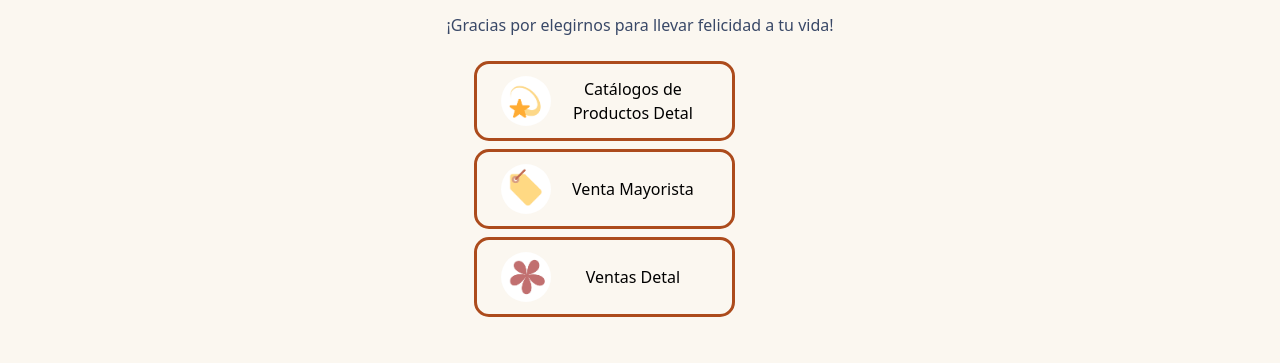
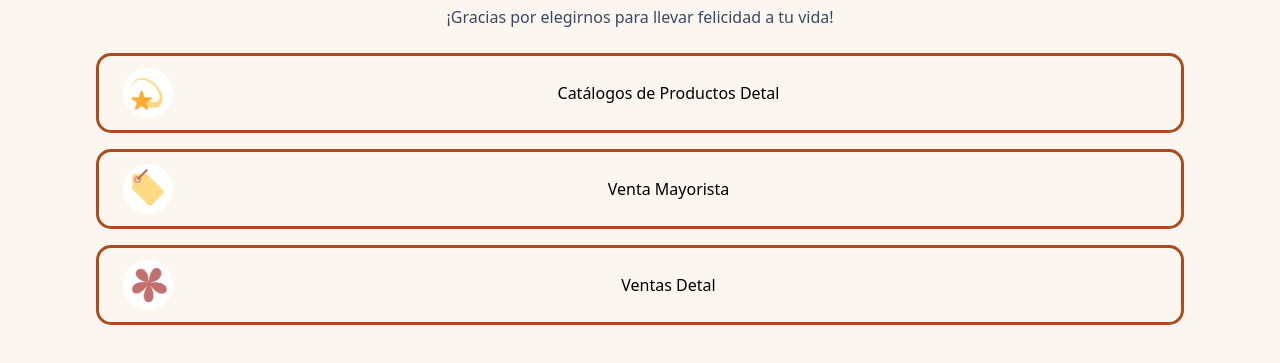
Before and after one commit to santos25/lulubiolink, a website: page public/index.html in a window 1280 px wide. Shown: the part 319-682 px from the top of the page. Drawn offline with nearby package versions, Linux system fonts and the light colour scheme.

Commit message:
bug fixed button catalogo

```diff
--- a/public/index.html
+++ b/public/index.html
@@ -39,15 +39,16 @@
           </p>
         </div>
       </div>
-      <div class="cotainer">
-        <button id="btnCatalogo" class="m-2 px-6 w-3/4  flex flex-row justify-center items-center p-3">
+
+      <div class="container">
+        <button id="btnCatalogo" class="m-2 px-6 flex flex-row justify-center items-center p-3">
           <img  src="fugaz.png" alt="">
           <h2 class="flex-grow ">Catálogos de Productos Detal</h2>
         </button>
 
         <button
           id="btnMayor"
-          class="m-2 px-6 w-3/4  flex flex-row justify-center items-center p-3 "
+          class="m-2 px-6   flex flex-row justify-center items-center p-3 "
         >
         <span id="image-etiqueta"><img src="etiqueta.png" alt=""></span>
           <h2 class="flex-grow ">Venta Mayorista</h2>
@@ -55,7 +56,7 @@
 
         <button
           id="btnDetail"
-          class="m-2 px-6 w-3/4  flex flex-row justify-center items-center p-3 "
+          class="m-2 px-6  flex flex-row justify-center items-center p-3 "
         >
           <span id="image-what"><img src="flower.png" alt=""></span>
           <h2 class="flex-grow ">Ventas Detal</h2>
--- a/public/style.css
+++ b/public/style.css
@@ -29,10 +29,11 @@ p {
 .container {
   display: flex;
   width: 100%;
-  padding: 0 10px;
   flex-direction: column;
   align-items: center;
-  padding: 0 15px;
+  /* justify-content: center; */
+  /* padding: 0 15px; */
+  /* margin: auto; */
 }
 
 button {
@@ -42,6 +43,7 @@ button {
   border: 3px solid #ac4b1c;
   border-radius: 15px;
   padding: 20px 35px;
+  width: 85%;
 }
 
 /* #image-what img,
```
Also changed, not shown: 1 other file.
